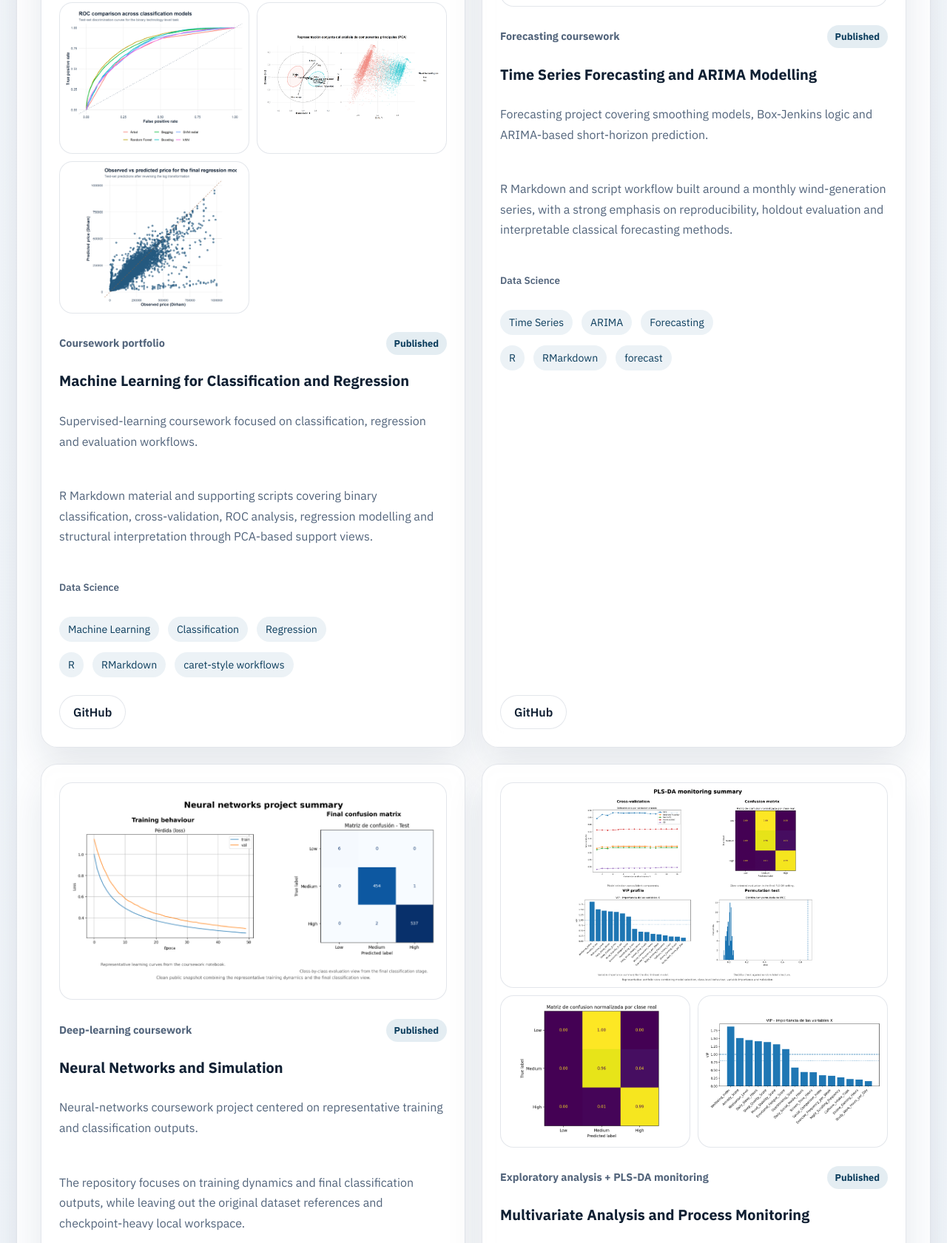
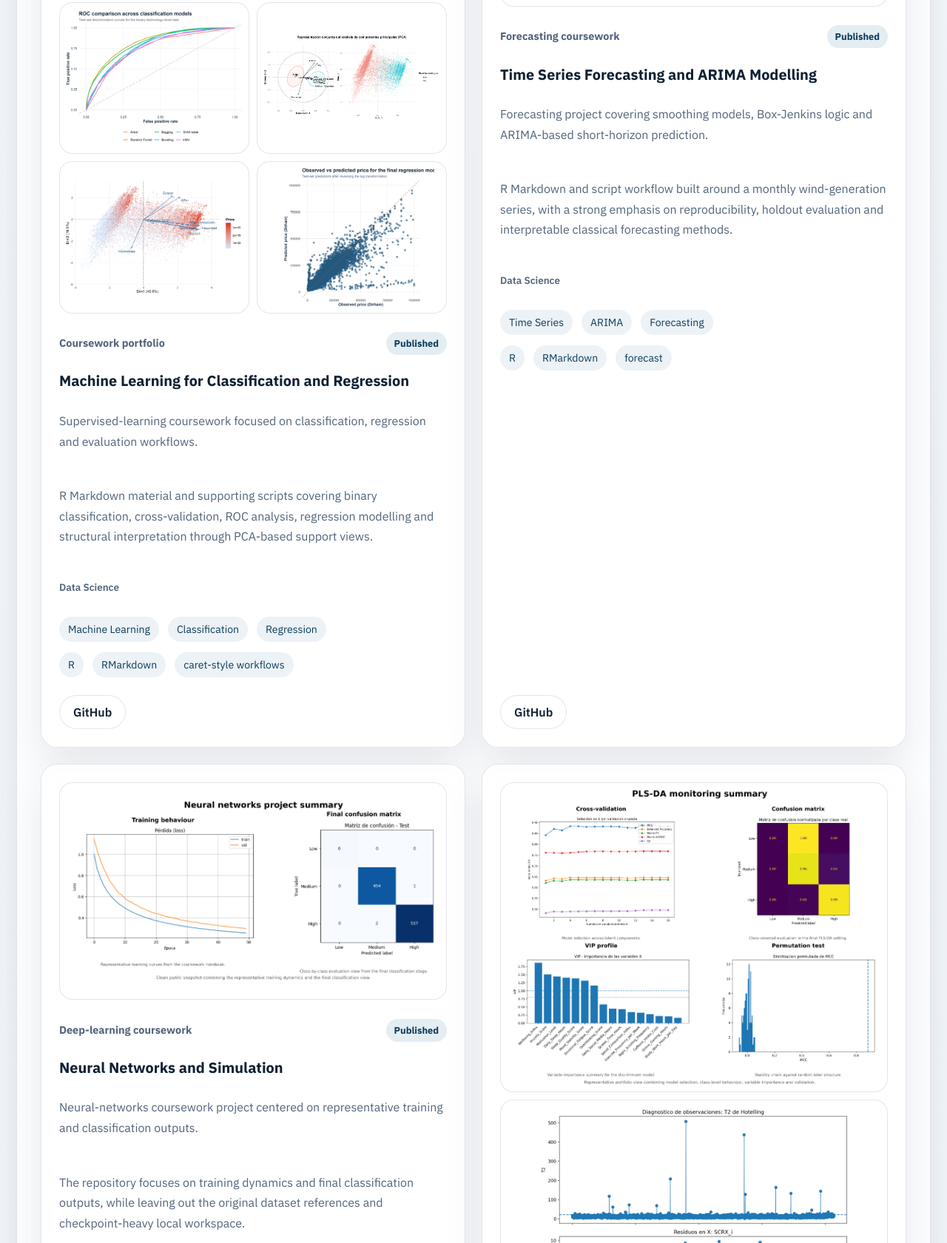
Before and after one commit to VictorRoAlb/VictorRoAlb.github.io, a website: page index.html in a window 1280 px wide. Shown: the part 3297-4978 px from the top of the page at 74% size. Drawn offline with Linux system fonts and the light colour scheme.

Commit message:
Improve portfolio gallery layouts and figure selection

```diff
--- a/data/projects.json
+++ b/data/projects.json
@@ -76,6 +76,10 @@
         "alt": "Joint PCA view used to support the regression analysis"
       },
       {
+        "src": "public/ml-regression-price.png",
+        "alt": "Regression-oriented PCA price view"
+      },
+      {
         "src": "public/ml-regression-actual-vs-predicted.png",
         "alt": "Observed versus predicted price for the final regression model"
       }
@@ -146,15 +150,15 @@
     "gallery": [
       {
         "src": "public/multivariate-plsda-summary-panel.png",
-        "alt": "PLS-DA summary panel"
+        "alt": "PLS-DA summary panel",
+        "wide": true,
+        "ratio": "1.25 / 1"
       },
       {
-        "src": "public/multivariate-plsda-confusion.png",
-        "alt": "PLS-DA normalized confusion matrix"
-      },
-      {
-        "src": "public/multivariate-vip.png",
-        "alt": "PLS-DA variable-importance profile"
+        "src": "public/multivariate-diagnostics.png",
+        "alt": "PLS-DA residual and diagnostic monitoring view",
+        "wide": true,
+        "ratio": "1 / 1"
       }
     ]
   },
@@ -181,11 +185,15 @@
     "gallery": [
       {
         "src": "public/scheduling-final-results-table.png",
-        "alt": "PPP final results table"
+        "alt": "PPP final results table",
+        "wide": true,
+        "ratio": "3.3 / 1"
       },
       {
         "src": "public/scheduling-method-comparison.png",
-        "alt": "PPP method comparison figure"
+        "alt": "PPP method comparison figure",
+        "wide": true,
+        "ratio": "1.45 / 1"
       }
     ]
   }
--- a/src/main.js
+++ b/src/main.js
@@ -12,12 +12,13 @@ function statusClass(status) {
 
 function renderProjectMedia(project) {
   if (project.gallery && project.gallery.length) {
+    const hasExplicitWide = project.gallery.some((item) => item.wide);
     return `
       <div class="project-gallery-grid">
         ${project.gallery
           .map(
             (item, index) => `
-              <figure class="project-gallery-item ${index === 0 ? "is-wide" : ""}">
+              <figure class="project-gallery-item ${(item.wide || (!hasExplicitWide && index === 0)) ? "is-wide" : ""}"${item.ratio ? ` style="--gallery-ratio: ${item.ratio};"` : ""}>
                 <img src="${item.src}" alt="${item.alt}" loading="lazy" />
               </figure>
             `,
--- a/src/styles.css
+++ b/src/styles.css
@@ -518,11 +518,11 @@ h3 {
 
 .project-gallery-item.is-wide {
   grid-column: 1 / -1;
-  aspect-ratio: 16 / 8.5;
+  aspect-ratio: var(--gallery-ratio, 16 / 8.5);
 }
 
 .project-gallery-item:not(.is-wide) {
-  aspect-ratio: 1.25 / 1;
+  aspect-ratio: var(--gallery-ratio, 1.25 / 1);
 }
 
 .project-gallery-item img {
```
